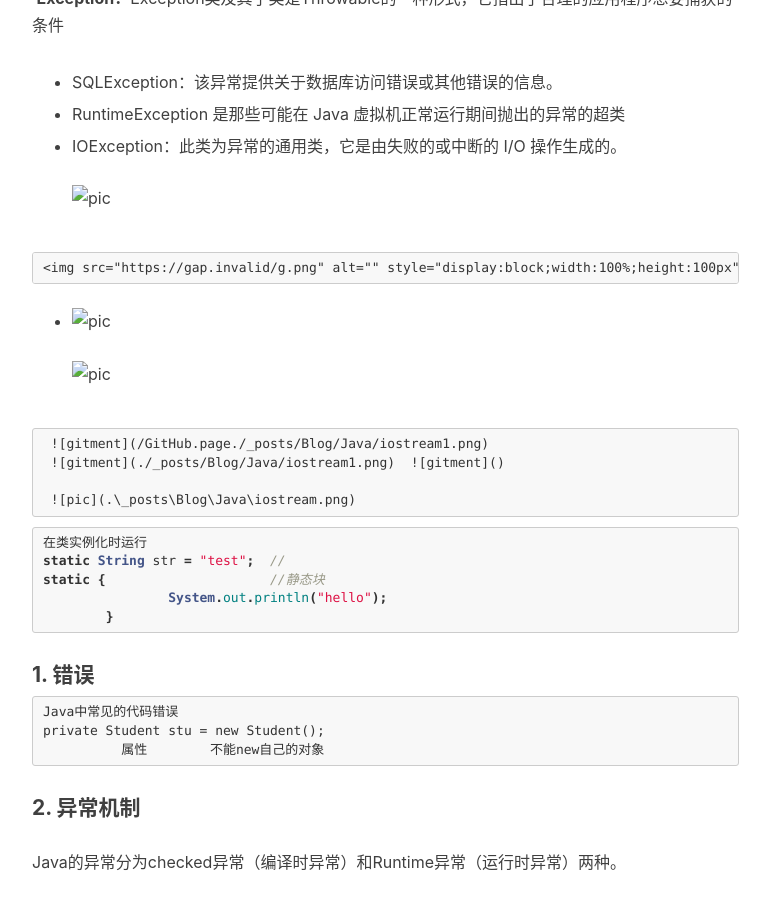
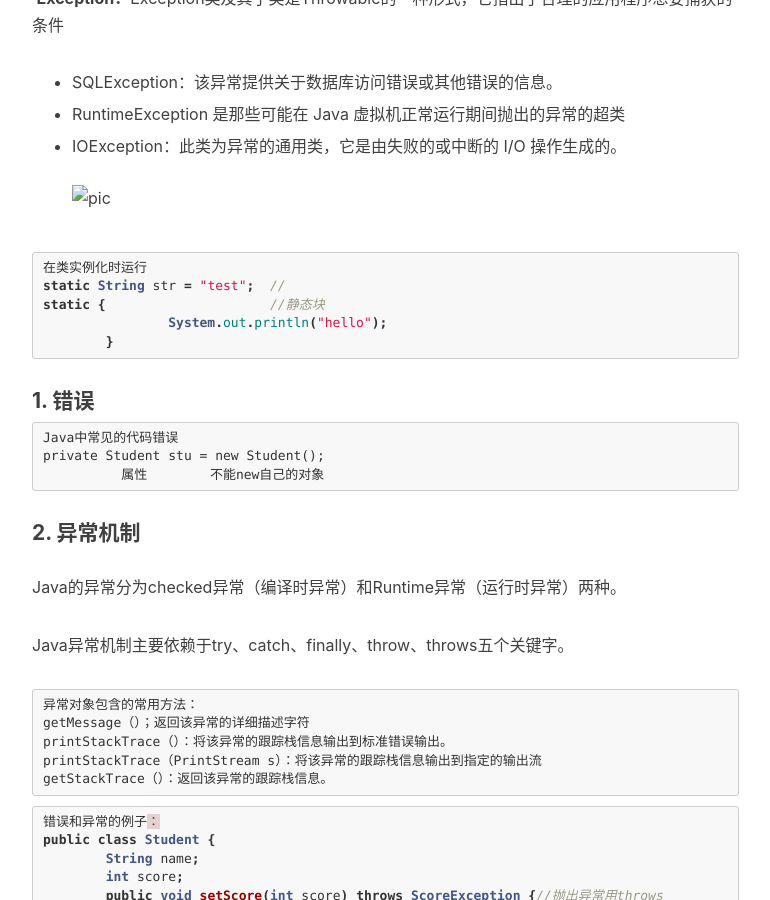
Before and after one commit to SteveJu1/GitHub.page, a Jekyll site: the page built from _posts/Blog/Java/2017-01-15-Java中错误与异常机制.md, in a window 1280 px wide and 900 px high, scrolled down 747 px. Shown: the whole window, without its empty margins (233-1003 px from the left). Built offline with Jekyll 4.4.1, drawn with Linux system fonts in a browser that asks for light colours; nearby versions of some CDN libraries; comment, search, counter and statistics services are not loaded.

Commit message:
Update 2017-01-15-Java中错误与异常机制.md

````diff
--- a/_posts/Blog/Java/2017-01-15-Java中错误与异常机制.md
+++ b/_posts/Blog/Java/2017-01-15-Java中错误与异常机制.md
@@ -20,16 +20,6 @@
 -    IOException：此类为异常的通用类，它是由失败的或中断的 I/O 操作生成的。
     ![pic](/iostream1.png)
 
-	{% include tut-image.html image-name="iostream1.png" %}
-
--     ![pic](/lukkyy.github.io/_posts/Blog/Java/iostream1.png)
-     ![pic](lukkyy.github.io/_posts/Blog/Java/iostream1.png)
-
-	 ![gitment]({{ './_posts/Blog/Java/iostream1.png' | prepend: site.baseurl }})
-	 ![gitment]({{ './_posts/Blog/Java/iostream1.png' }})
- ![gitment]({{ lukkyy.github.io/_posts/Blog/Java/iostream1.png }})
-
-	 ![pic](.\_posts\Blog\Java\iostream.png)
 
 
 ```java
````
